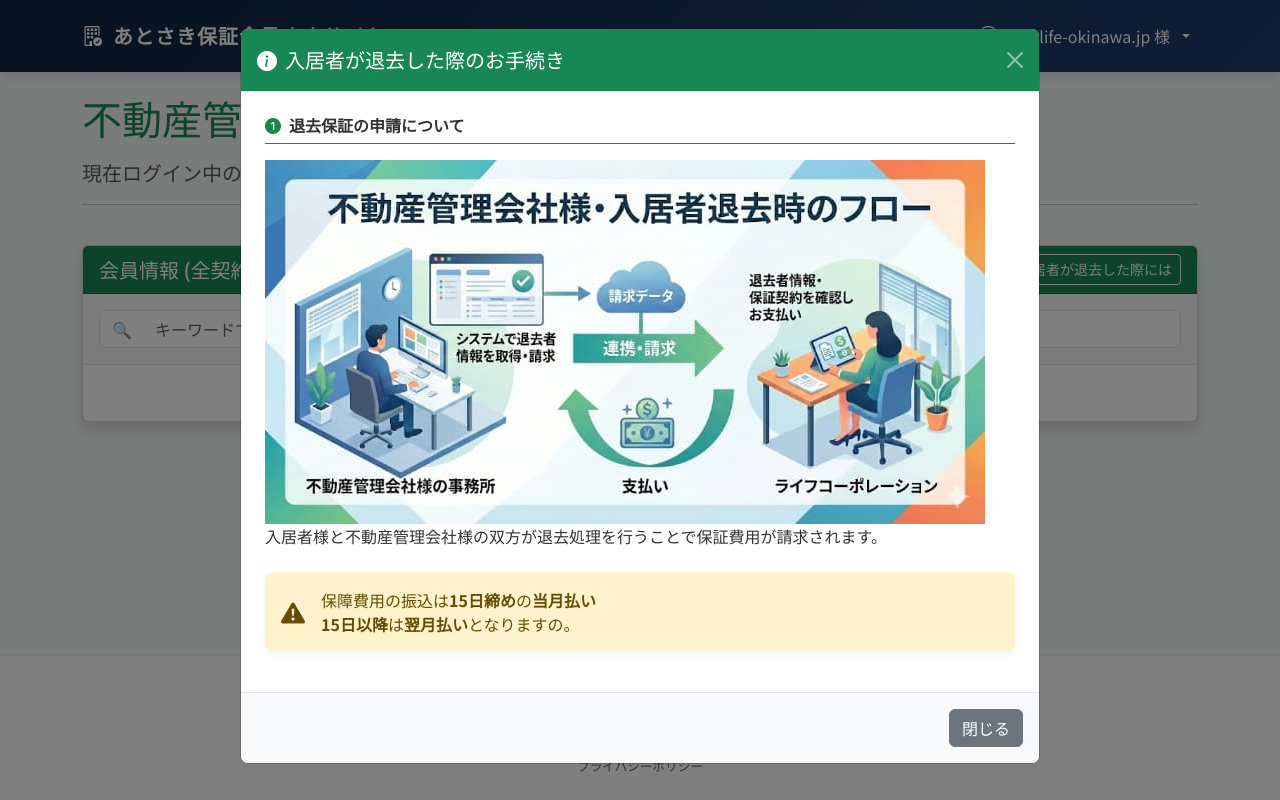
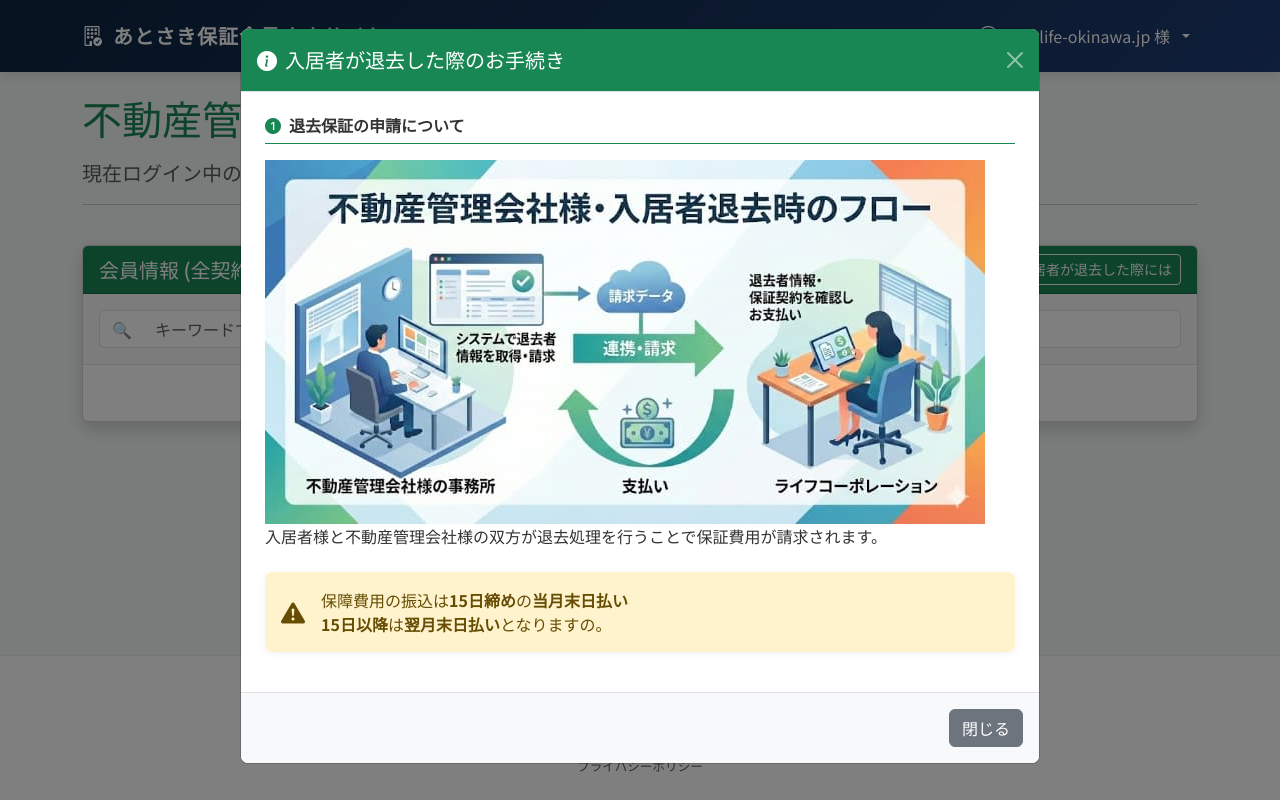
Before and after one commit to k5-kishimoto/LifeSafetyGuarantee, a Django app: page /suppliers/ in a window 1280 px wide, after a click on "入居者が退去した際には". Run offline with Django 5.2, Linux system fonts and the light colour scheme; a user stored in the database is signed in; some libraries are stand-ins or nearby versions.

Commit message:
末日の旨追記

```diff
--- a/templates/suppliers/home.html
+++ b/templates/suppliers/home.html
@@ -171,8 +171,8 @@
                 <div class="alert alert-warning d-flex align-items-center" role="alert">
                     <i class="bi bi-exclamation-triangle-fill flex-shrink-0 me-3 fs-4"></i>
                     <div>
-                        保障費用の振込は<strong>15日締め</strong>の<strong>当月払い</strong><br>
-                        <strong>15日以降</strong>は<strong>翌月払い</strong>となりますの。
+                        保障費用の振込は<strong>15日締め</strong>の<strong>当月末日払い</strong><br>
+                        <strong>15日以降</strong>は<strong>翌月末日払い</strong>となりますの。
                     </div>
                 </div>
             </div>
```
